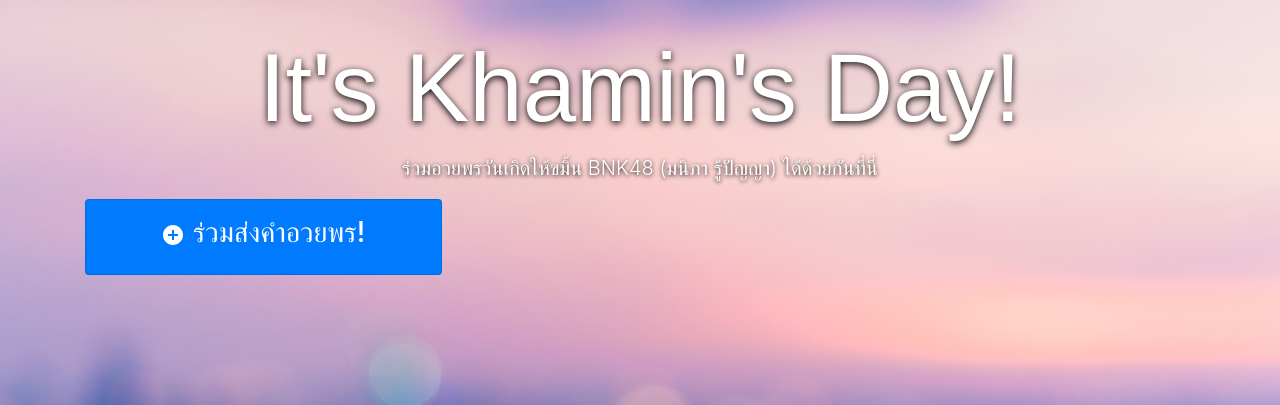
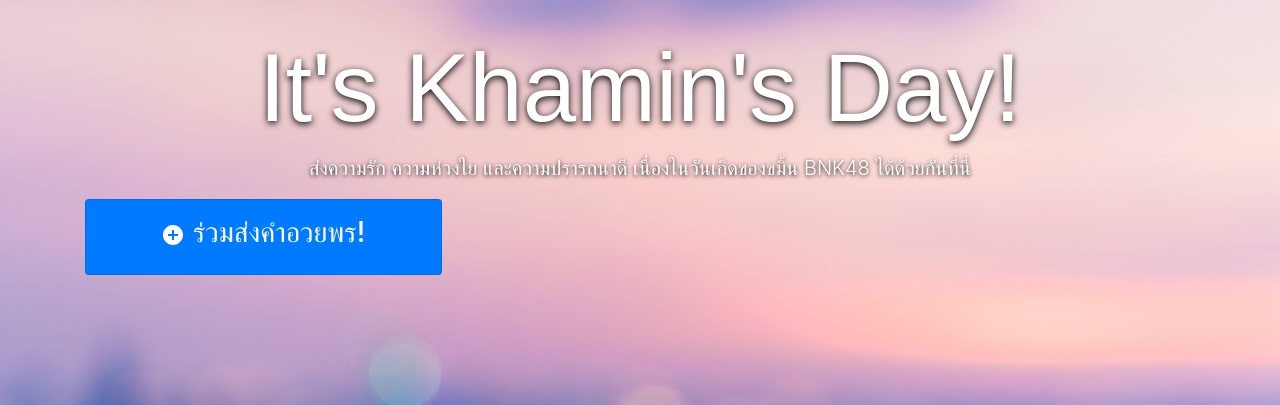
Before and after one commit to srakrn/khamin-hbd, a Django app: page / in a window 1280 px wide. Shown: the top 405 px of the page. Run offline with Django 3.2, Linux system fonts and the light colour scheme; data that the repository does not hold is empty; some libraries are stand-ins or nearby versions; some web fonts are replaced.

Commit message:
Changing intro text

```diff
--- a/wishbook/templates/pages/index.html
+++ b/wishbook/templates/pages/index.html
@@ -8,13 +8,15 @@
                 <h1 class="display-1 text-center">It's Khamin's Day!</h1>
             </a>
             <p class="lead text-center">
-                ร่วมอวยพรวันเกิดให้ขมิ้น BNK48 (มนิภา รู้ปัญญา) ได้ด้วยกันที่นี่
+                ส่งความรัก ความห่วงใย และความปรารถนาดี เนื่องในวันเกิดของขมิ้น BNK48 ได้ด้วยกันที่นี่
             </p>
         </div>
         <div class="card-columns">
-            <div class="card p-3 text-white bg-primary text-center">
-                <h3><img src="{% static 'wishbook/add.svg'%}"></img> ร่วมส่งคำอวยพร!</h3>
-            </div>
+            <a href="{% url 'new_wish' %}">
+                <div class="card p-3 text-white bg-primary text-center">
+                    <h3><img src="{% static 'wishbook/add.svg'%}"></img> ร่วมส่งคำอวยพร!</h3>
+                </div>
+            </a>
             {% for wish in all_wishes %}
                 <div class="card p-3">
                     <blockquote class="blockquote mb-0">
```
